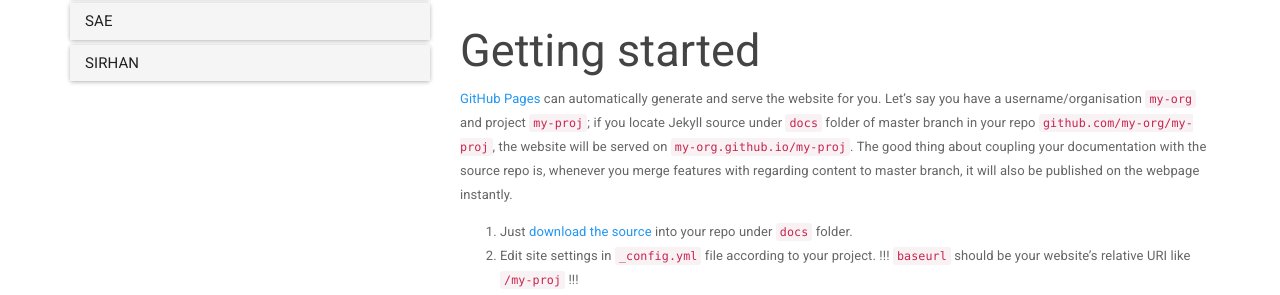
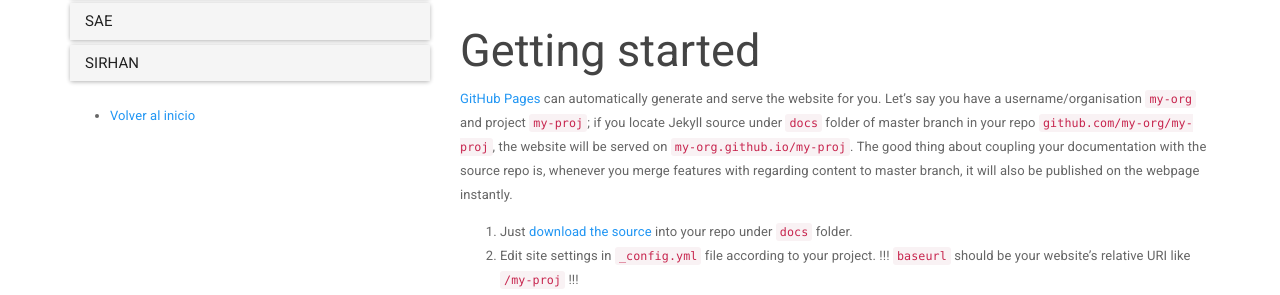
Before and after one commit to CoBachBC/centrodeayuda, a Jekyll site: the page built from docs/_docs/index.md, in a window 1280 px wide and 900 px high. Shown: the part 180-475 px from the top of the window. Built offline with Jekyll 4.4.1, drawn with Linux system fonts in a browser that asks for light colours.

Commit message:
Update docs_nav.html

```diff
--- a/docs/_includes/docs_nav.html
+++ b/docs/_includes/docs_nav.html
@@ -27,5 +27,8 @@
       </div>
     </div>
   {% endfor %}
+</div>
 
-</div>
+<ul>
+  <li><a href="./">Volver al inicio</a></li>
+</ul>
```
